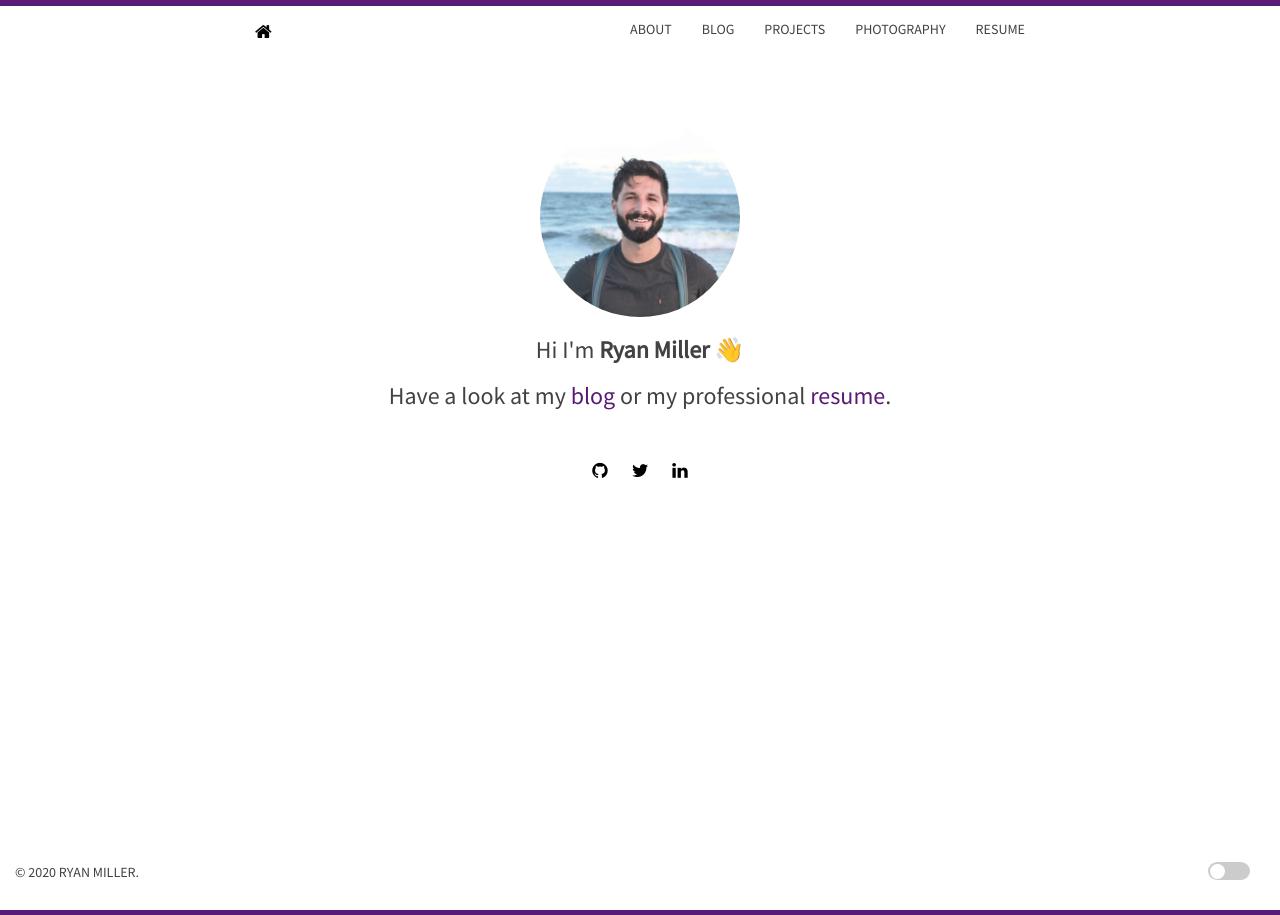
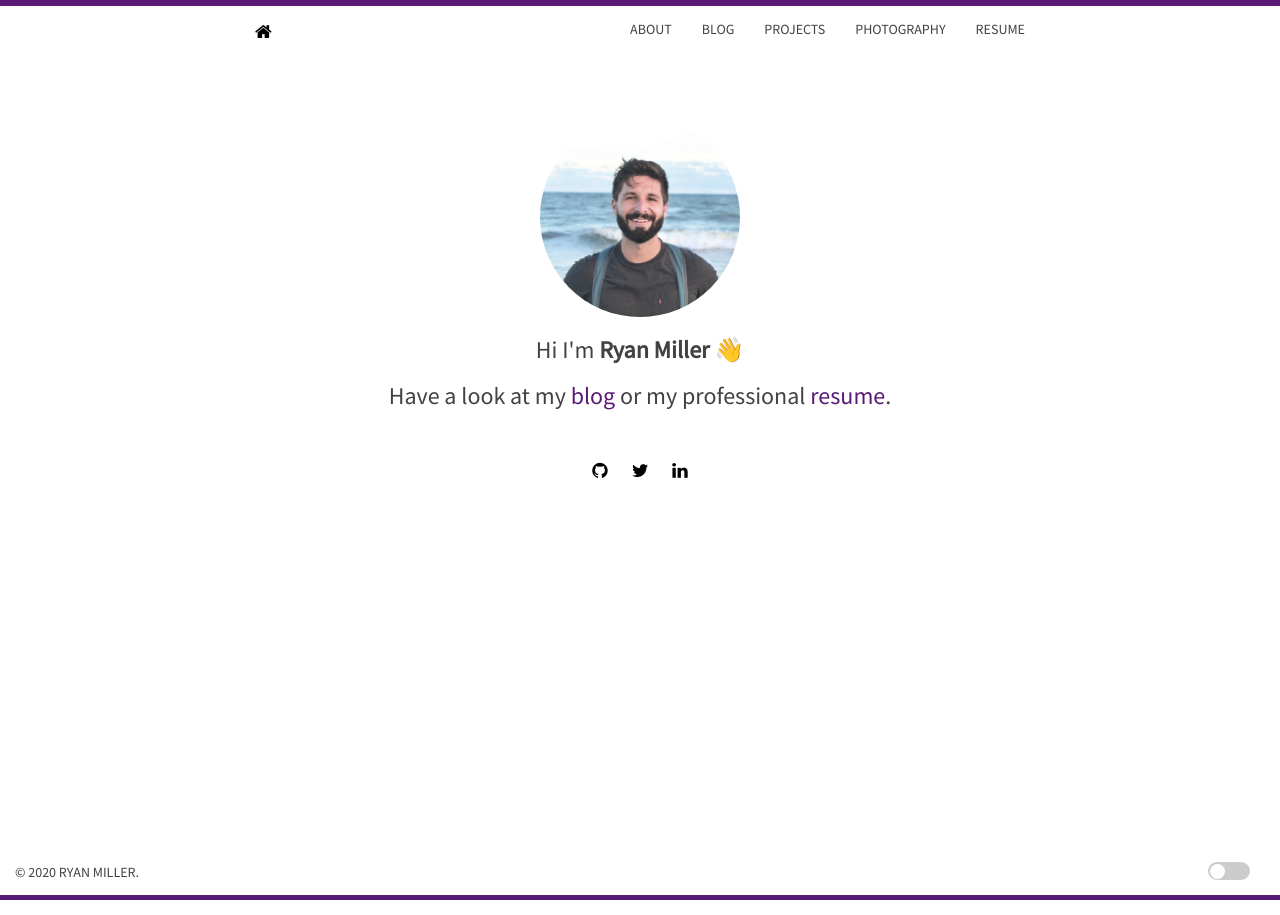
Before and after one commit to TheRyanMiller/theryanmiller.github.io, a Jekyll site: the page built from index.html, in a window 1280 px wide. Built offline with Jekyll 4.4.1, drawn with Linux system fonts in a browser that asks for light colours; nearby versions of some CDN libraries.

Commit message:
Fix padding at footer

```diff
--- a/static/css/main.css
+++ b/static/css/main.css
@@ -279,6 +279,9 @@
 /* Footer
 -------------------------------------------------- */
 
+footer{
+  height:40px;
+}
 .footer {
   display: block;
   text-decoration: none !important;
@@ -289,9 +292,7 @@
 div.footer{
   border-bottom: 5px solid var(--accent-color);
 }
-footer{
-  height:50px;
-}
+
 a{
   color: var(--link-color);
 }
@@ -321,5 +322,6 @@
   float: right;
 }
 .testing{
-  padding-top: 10px;
+  padding-top: 5px;
+  width: 100%;
 }
```
